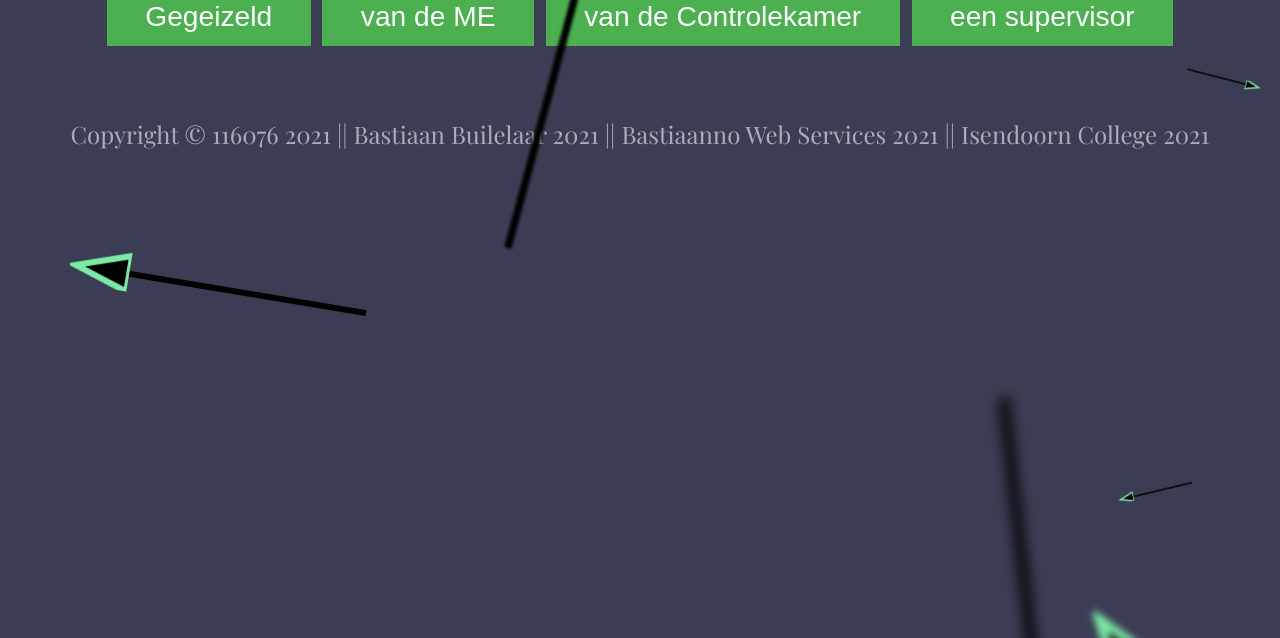
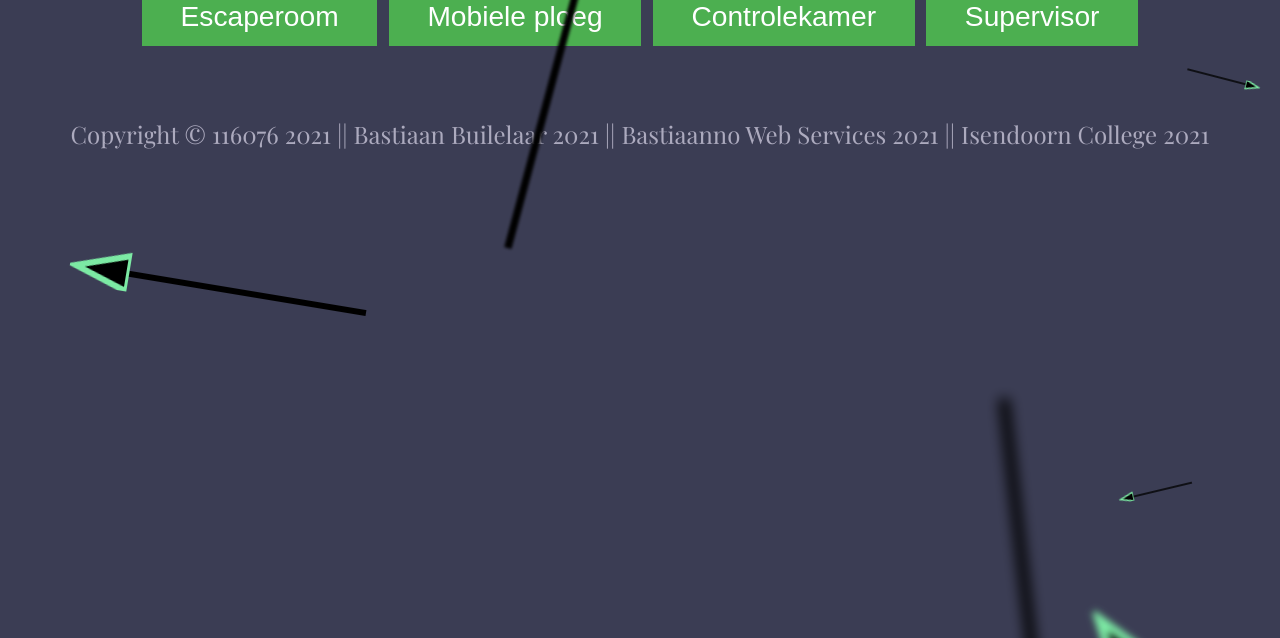
Before and after one commit to bastiaanno/wiskunde_escape, a website: page index.html in a window 1280 px wide. Shown: the part 462-1100 px from the top of the page. Drawn offline with nearby package versions, Linux system fonts and the light colour scheme; no server answers; a web font is replaced by a local one.

Commit message:
Update index.html

```diff
--- a/index.html
+++ b/index.html
@@ -23,10 +23,10 @@
         </div>
         <div><span>Ik ben...</span>
             <br>
-            <button id="hostage">Gegeizeld</button>
-            <button id="mobile">van de ME</button>
-            <button id="control">van de Controlekamer</button>
-            <button id="super">een supervisor</button>
+            <button id="hostage">Escaperoom</button>
+            <button id="mobile">Mobiele ploeg</button>
+            <button id="control">Controlekamer</button>
+            <button id="super">Supervisor</button>
         </div>
     </div>
 
```
